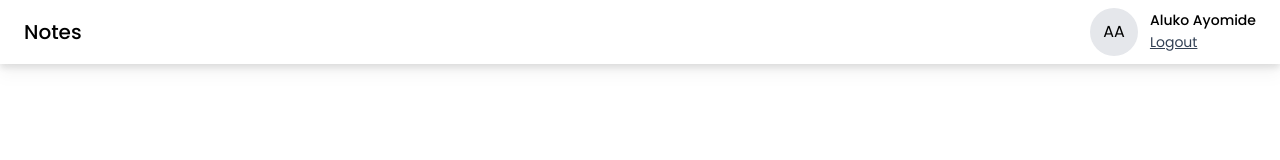
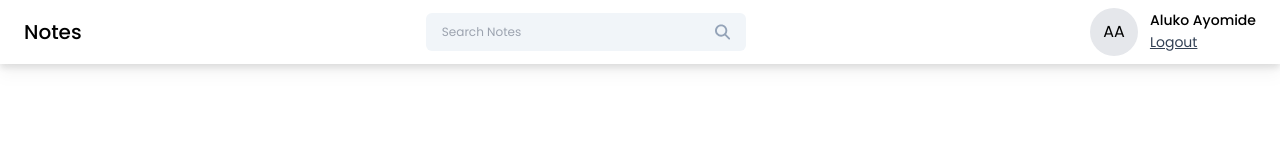
Before and after one commit to AyomiCoder/nts-client, a React (Vite) app: page /signup in a window 1280 px wide. Shown: the top 160 px of the page. Built offline with nearby package versions, Linux system fonts and the light colour scheme.

Commit message:
search bar functionality

```diff
--- a/src/components/Navbar/Navbar.jsx
+++ b/src/components/Navbar/Navbar.jsx
@@ -1,16 +1,33 @@
-import React from 'react'
+import React, { useState } from 'react'
 import ProfileInfo from '../Card/ProfileInfo'
 import { useNavigate } from 'react-router-dom'
+import SearchBar from '../SearchBar/SearchBar'
 
 const Navbar = () => {
+  const {searchQuery, setSearchQuery} = useState("")
+
   const navigate = useNavigate
   const onLogout = () => {
     navigate("/login")
+  };
+
+  const handleSearch = () => {}
+  const onClearSearch = () => {
+    setSearchQuery("")
   }
 
   return (
     <div className="bg-white flex items-center justify-between px-6 py-2 drop-shadow-lg">
     <h2 className="text-xl font-medium text-black py-2">Notes</h2>
+
+    <SearchBar
+    value={searchQuery}
+    onChange={({ target }) => {
+    setSearchQuery(target.value);
+  }}
+    handleSearch={handleSearch}
+    onClearSearch={onClearSearch}
+/>
 
     <ProfileInfo onLogout={onLogout} />
     </div>
--- /dev/null
+++ b/src/components/SearchBar/SearchBar.jsx
@@ -0,0 +1,28 @@
+import React from 'react'
+import { FaMagnifyingGlass } from 'react-icons/fa6';
+import { IoMdClose} from 'react-icons/io';
+
+const SearchBar = ({ value, onChange, handleSearch, onClearSearch }) => {
+    return (
+      <div className="w-80 flex items-center px-4 bg-slate-100 rounded-md">
+        <input
+          type="text"
+          placeholder="Search Notes"
+          className="w-full text-xs bg-transparent py-[11px] outline-none"
+          value={value}
+          onChange={onChange}
+        />
+        {value &&
+        <IoMdClose
+        className="text-xl text-slate-500 cursor-pointer hover:text-black mr-3"
+        onClick={onClearSearch}
+        />
+        }
+        <FaMagnifyingGlass className="text-slate-400 cursure-pointer hover:text-black" onClick={handleSearch} />
+      </div>
+
+    );
+  };
+
+
+export default SearchBar
```
